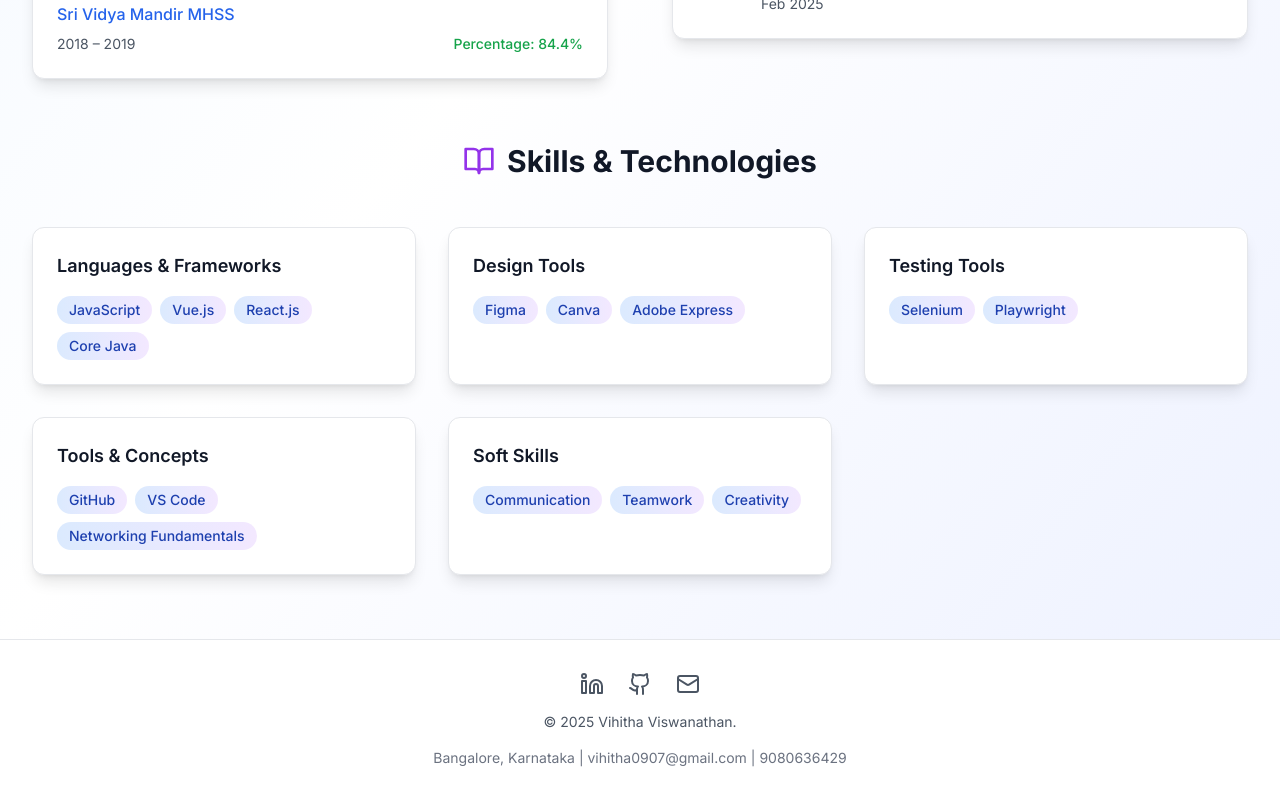
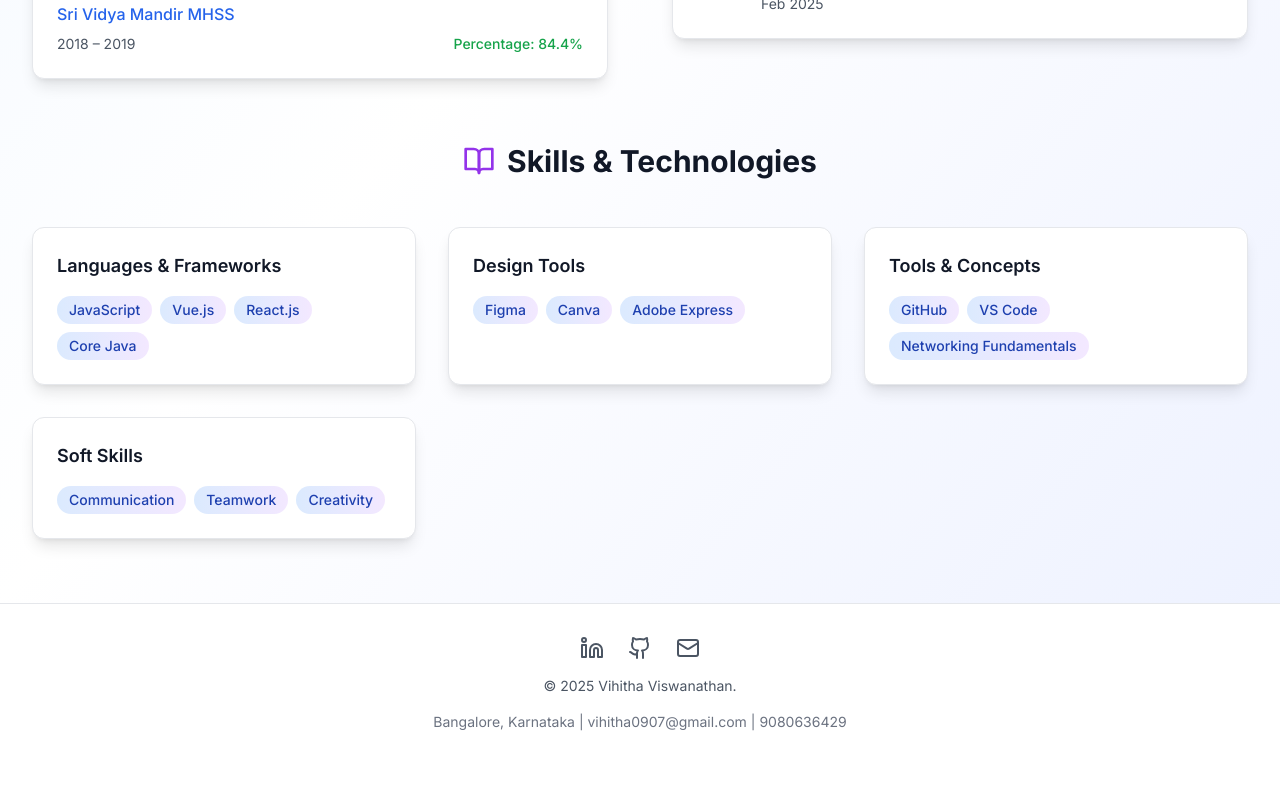
Before and after one commit to vihithaviswanathan/vihitha_portfolio, a React (Vite) app: page /about in a window 1280 px wide. Shown: the part 889-1689 px from the top of the page. After the commit the page ends 1653 px from the top, so only its background shows below. Built offline with nearby package versions, Linux system fonts and the light colour scheme.

Commit message:
Update About.tsx

```diff
--- a/src/pages/About.tsx
+++ b/src/pages/About.tsx
@@ -48,7 +48,6 @@ const About: React.FC = () => {
   const skills = {
     'Languages & Frameworks': ['JavaScript','Vue.js' ,'React.js', 'Core Java'],
     'Design Tools': ['Figma', 'Canva', 'Adobe Express'],
-    'Testing Tools': ['Selenium', 'Playwright'],
     'Tools & Concepts': ['GitHub', 'VS Code', 'Networking Fundamentals'],
     'Soft Skills': ['Communication', 'Teamwork', 'Creativity']
   };
```
